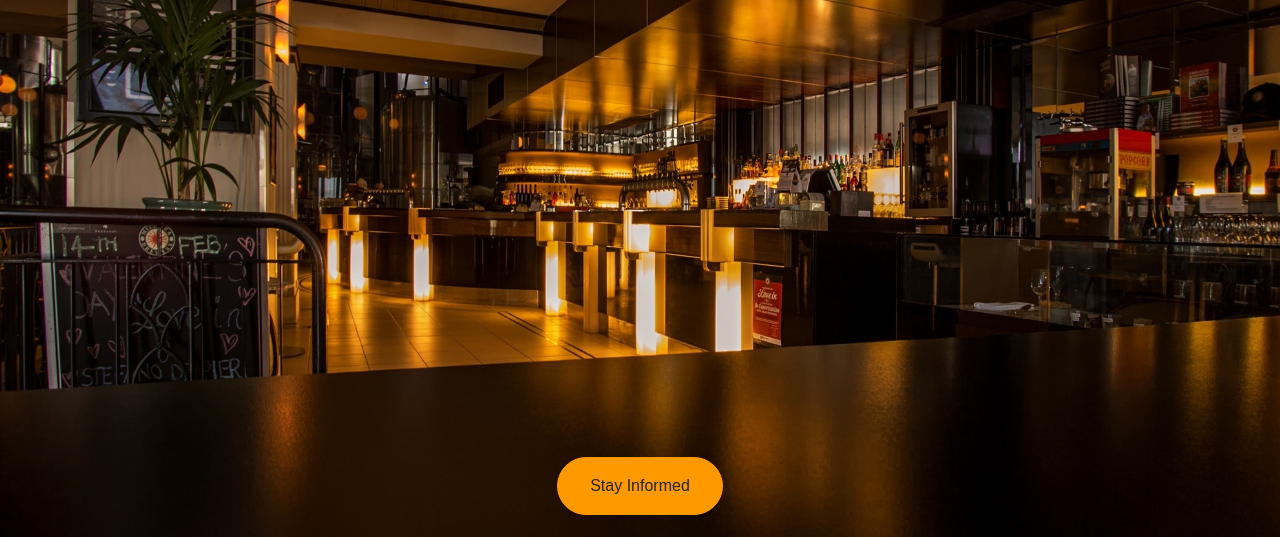
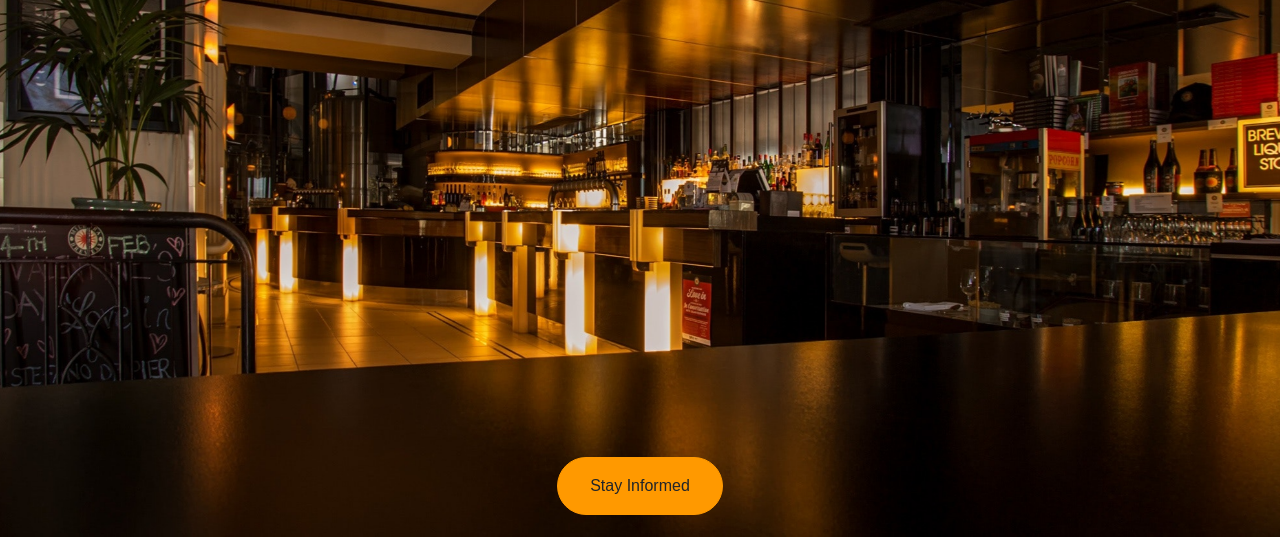
Before and after one commit to jpolicastro/LeBronze, a plain HTML site: page index.html in a window 1280 px wide. Shown: the part 263-800 px from the top of the page. Drawn offline with nearby package versions, Linux system fonts and the light colour scheme.

Commit message:
Add files via upload

```diff
--- a/style.css
+++ b/style.css
@@ -2,8 +2,10 @@ body, html {
     width: 100%;
     height: 100%;
     font-family: "Tangerine", cursive;
-    background: url(Restaurantbar.jpg);
+    background: url(Restaurantbar.jpg) no-repeat center center fixed;
     -webkit-background-size: cover;
+    -moz-background-size: cover;
+    -o-background-size: cover;
     background-size: cover;
 }
 
```
